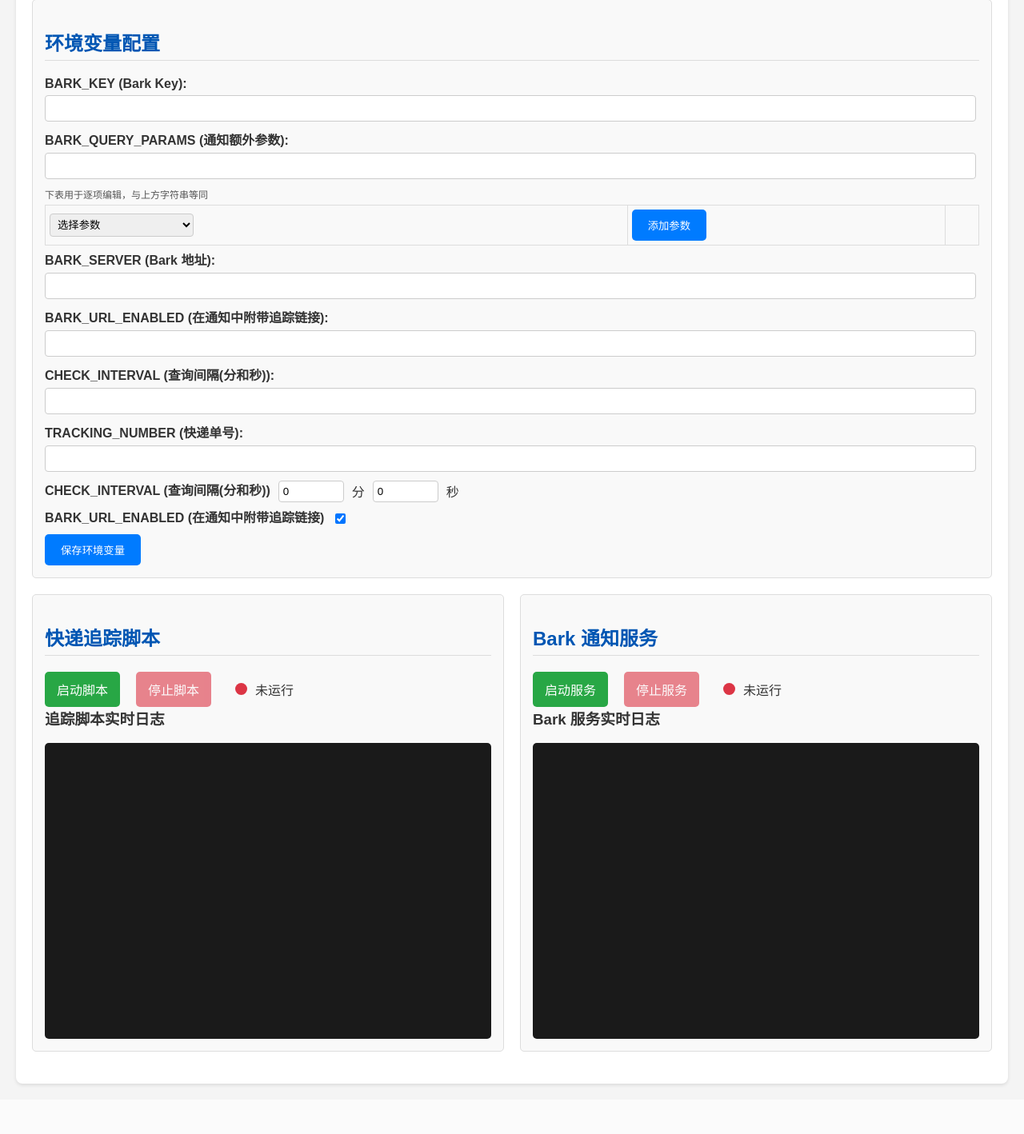
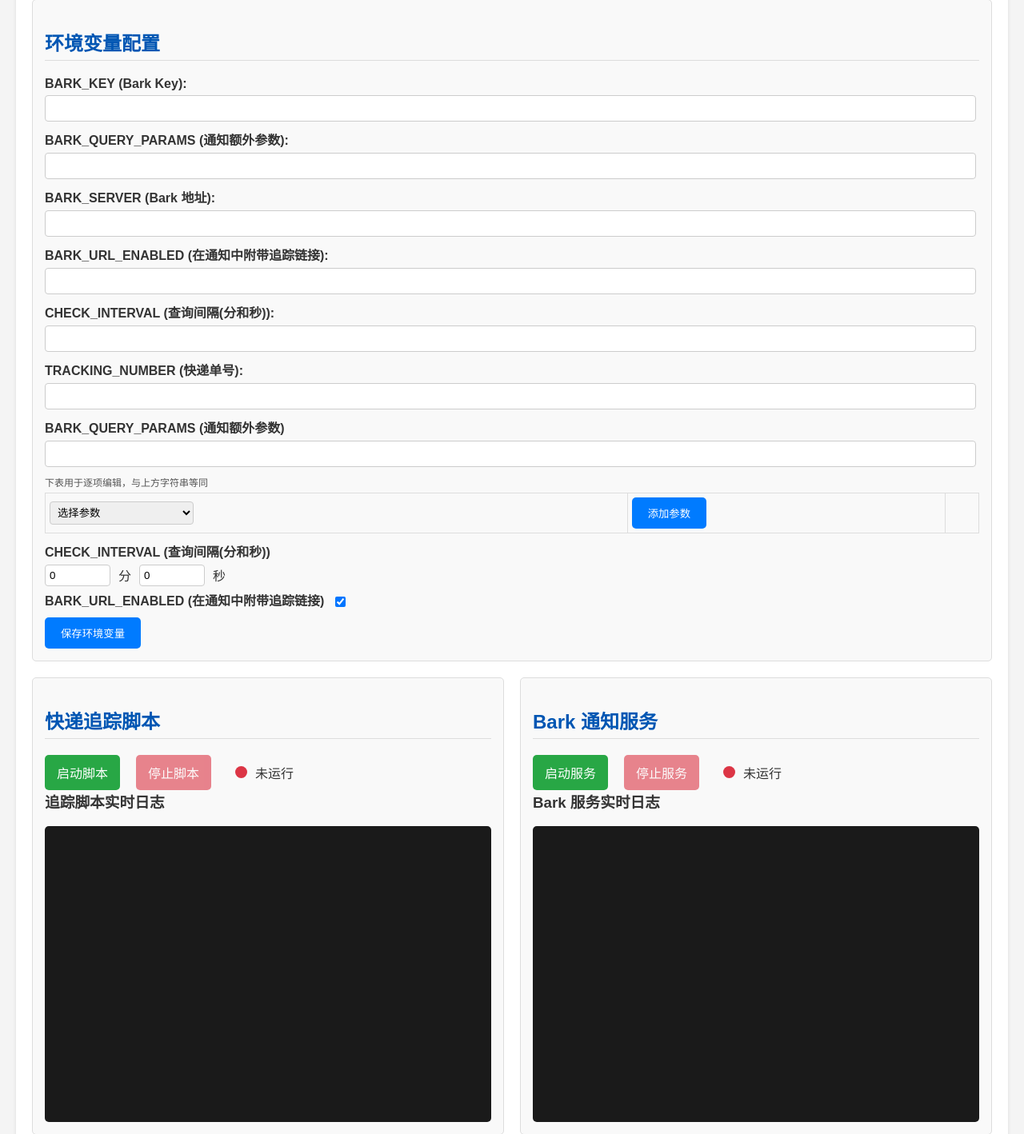
Before and after one commit to Szyoo/jppost-tracker, a Flask app: page / in a window 1280 px wide. Shown: the part 119-1537 px from the top of the page at 80% size. Before the commit the page ends 1478 px from the top, so only its background shows below. Run offline with Flask 3, Linux system fonts and the light colour scheme; some libraries are stand-ins or nearby versions.

Commit message:
Refine env config layout

```diff
--- a/src/templates/index.html
+++ b/src/templates/index.html
@@ -17,10 +17,14 @@
       <div class="section">
         <h2>环境变量配置</h2>
         <form @submit.prevent="saveEnv" class="env-form">
-          <div v-for="(value, key) in envVars" :key="key" v-if="key !== 'BARK_URL_ENABLED' && key !== 'CHECK_INTERVAL'">
+          <div v-for="(value, key) in envVars" :key="key" v-if="key !== 'BARK_URL_ENABLED' && key !== 'CHECK_INTERVAL' && key !== 'BARK_QUERY_PARAMS'">
             <label :for="key">[[ key ]] ([[ envDesc[key] ]]):</label>
             <input type="text" :id="key" v-model="envVars[key]" />
-            <template v-if="key === 'BARK_QUERY_PARAMS'">
+          </div>
+
+          <div v-if="envVars['BARK_QUERY_PARAMS'] !== undefined" class="bark-params">
+            <label for="BARK_QUERY_PARAMS">BARK_QUERY_PARAMS ([[ envDesc['BARK_QUERY_PARAMS'] ]])</label>
+            <input type="text" id="BARK_QUERY_PARAMS" v-model="envVars['BARK_QUERY_PARAMS']" class="param-input" />
             <div class="param-desc">下表用于逐项编辑，与上方字符串等同</div>
             <table class="param-table">
               <tr v-for="(val, param) in barkParams" :key="param">
@@ -45,13 +49,14 @@
                 <td></td>
               </tr>
             </table>
-            </template>
           </div>
 
-          <div v-if="envVars['CHECK_INTERVAL'] !== undefined" class="inline-field">
+          <div v-if="envVars['CHECK_INTERVAL'] !== undefined">
             <label>CHECK_INTERVAL ([[ envDesc['CHECK_INTERVAL'] ]])</label>
+            <div class="inline-field">
               <input type="number" min="0" v-model.number="intervalMin" class="time-input" /> 分
               <input type="number" min="0" max="59" v-model.number="intervalSec" class="time-input" /> 秒
+            </div>
           </div>
 
           <div v-if="envVars['BARK_URL_ENABLED'] !== undefined" class="inline-field">
```
Lines whose indentation alone changed are shown as unchanged.
